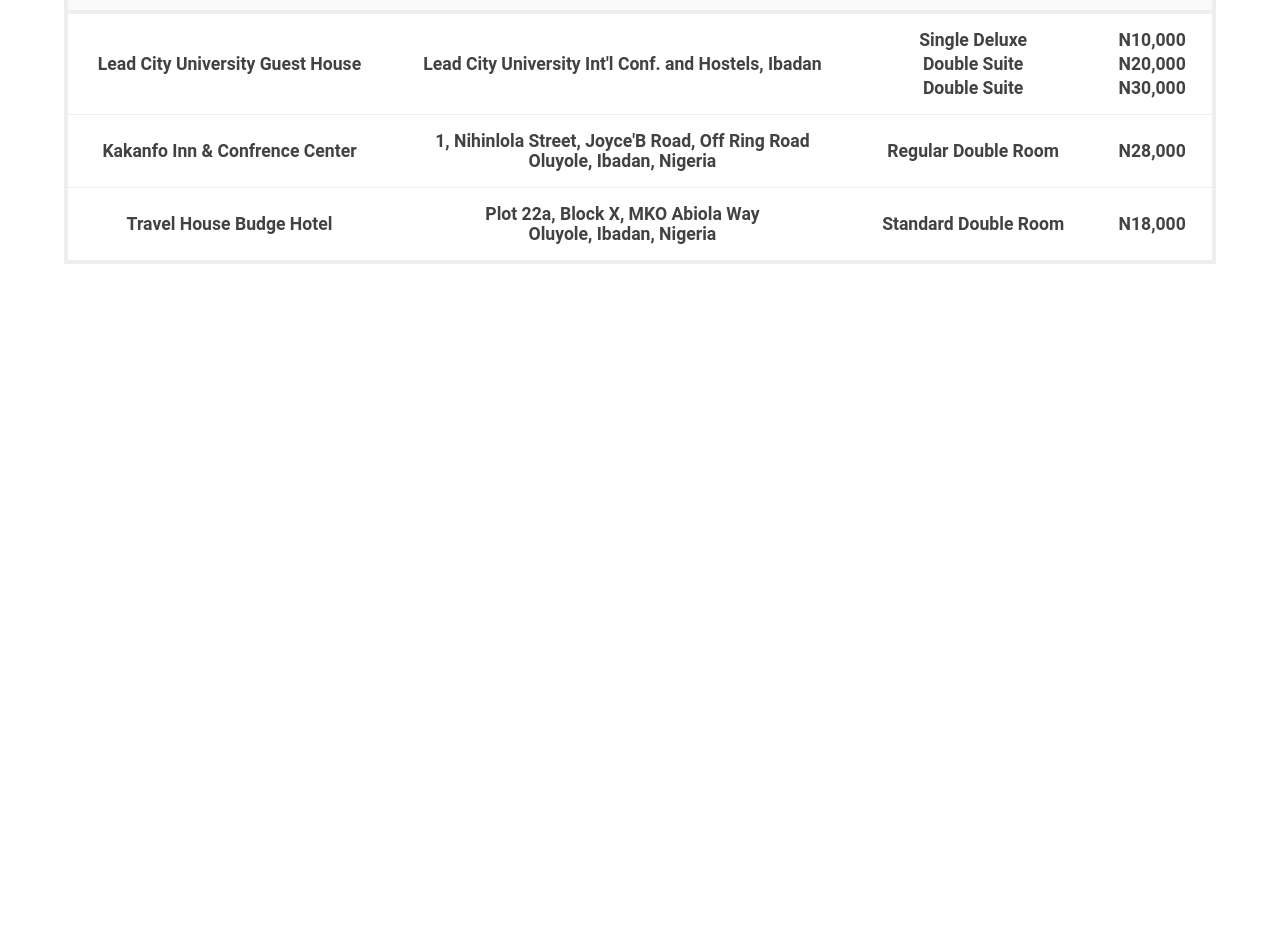
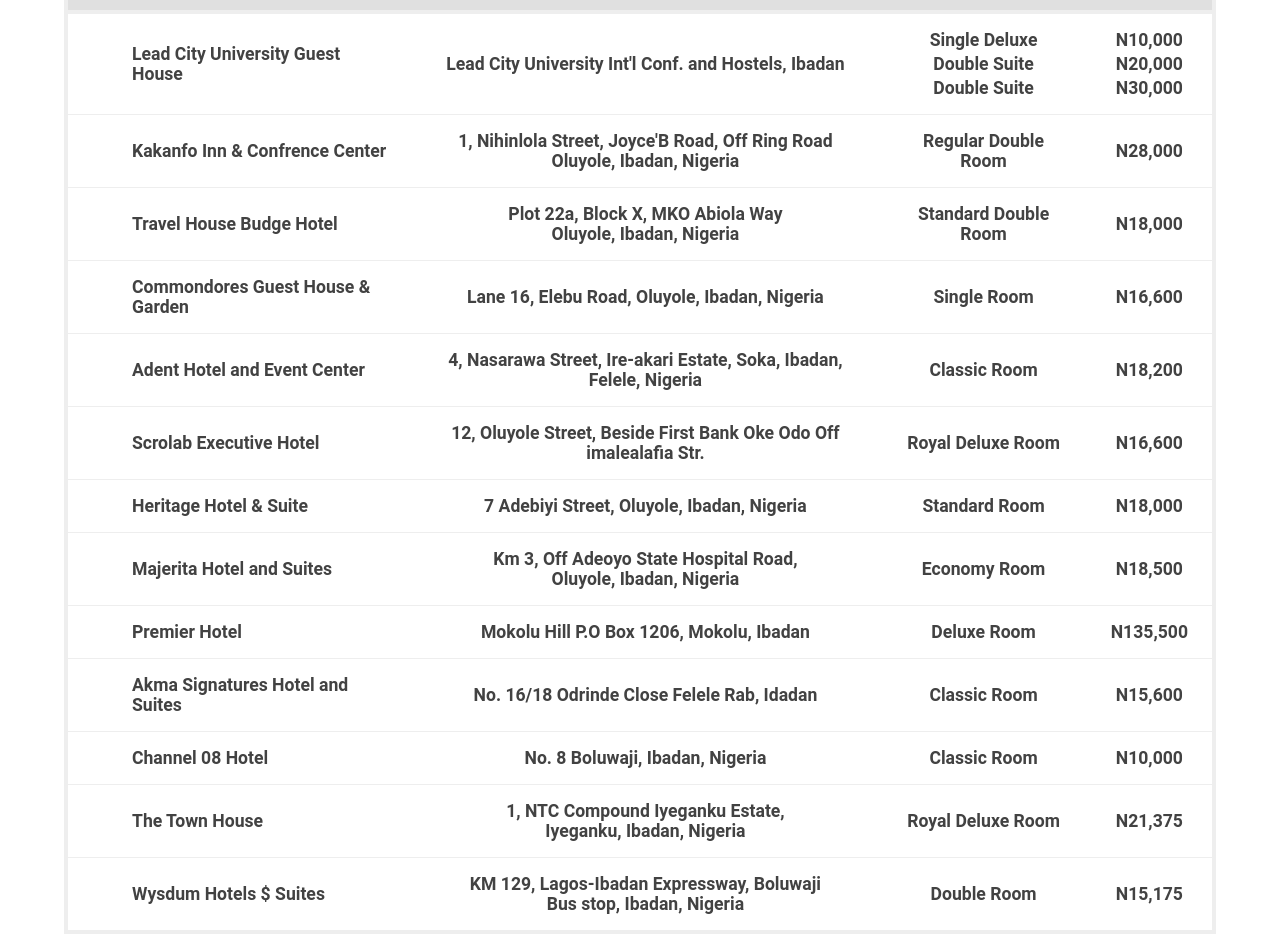
Before and after one commit to michael-ono/landing-page-fascon-2024, a React (Vite) app: page /register/accomodation in a window 1280 px wide. Shown: the part 290-1232 px from the top of the page. Before the commit the page ends 800 px from the top, so only its background shows below. Built offline with nearby package versions, Linux system fonts and the light colour scheme.

Commit message:
accomodation page done

```diff
--- a/src/components/Accomodation.jsx
+++ b/src/components/Accomodation.jsx
@@ -1,15 +1,16 @@
 import React from 'react'
 import HomepageNavbar from '../HomePage_Files/HomepageNavbar'
+import Footer from '../Navbar_Files/Footer'
 
 const Accomodation = () => {
   return (
     <div>
-        <HomepageNavbar />
-        <h1 className='text-5xl pl-4 pt-4 font-bold text-blue-900 '>Accomodation</h1>
-        <h1 className='text-2xl pl-4 pt-4 font-bold'>Below are the accomodation options:</h1>
-        <div className='px-16'>
+      <HomepageNavbar />
+      <h1 className='text-5xl pl-6 pt-4 font-bold text-blue-900 '>Accomodation</h1>
+      <h1 className='text-2xl pl-6 pt-4 font-bold'>Below are the accomodation options:</h1>
+      <div className='px-16 pb-16'>
         <table class="w-full text-sm mt-10 text-gray-800 border-4 border-grey-600">
-          <thead class="text-xs text-black uppercase bg-gray-50 border-b-4">
+          <thead class="text-xs text-black uppercase bg-gray-300 border-b-4">
             <tr>
               <th scope="col" class="py-3 px-6 text-[1.4rem] font-bold">Hostel Name</th>
               <th scope="col" class="py-3 px-6 text-[1.4rem] font-bold">Address</th>
@@ -19,7 +20,7 @@
           </thead>
           <tbody>
             <tr class="bg-white border-b ">
-              <td class="py-4 px-6 font-bold text-[1.1rem] text-center">Lead City University Guest House</td>
+              <td class="-[30%] py-4 pl-16 px-6 font-bold text-[1.1rem] text-start">Lead City University Guest House</td>
               <td class="py-4 px-6 font-bold text-[1.1rem] text-center">Lead City University Int'l Conf. and Hostels, Ibadan </td>
               <td class="py-4 px-6 font-bold text-[1.1rem] text-center space-y-1">
                 <p>Single Deluxe</p>
@@ -33,21 +34,81 @@
               </td>
             </tr>
             <tr class="bg-white border-b ">
-              <td class="py-4 px-6 font-bold text-[1.1rem] text-center">Kakanfo Inn & Confrence Center</td>
+              <td class="w-[30%] py-4 pl-16 px-6 font-bold text-[1.1rem] text-start">Kakanfo Inn & Confrence Center</td>
               <td class="py-4 px-6 font-bold text-[1.1rem] text-center">1, Nihinlola Street, Joyce'B Road, Off Ring Road <br /> Oluyole, Ibadan, Nigeria </td>
               <td class="py-4 px-6 font-bold text-[1.1rem] text-center">Regular Double Room</td>
               <td class="py-4 px-6 font-bold text-[1.1rem] text-center">N28,000</td>
             </tr>
             <tr class="bg-white border-b ">
-              <td class="py-4 px-6 font-bold text-[1.1rem] text-center">Travel House Budge Hotel</td>
+              <td class="-[30%] py-4 pl-16 px-6 font-bold text-[1.1rem] text-start">Travel House Budge Hotel</td>
               <td class="py-4 px-6 font-bold text-[1.1rem] text-center">Plot 22a, Block X, MKO Abiola Way <br /> Oluyole, Ibadan, Nigeria </td>
               <td class="py-4 px-6 font-bold text-[1.1rem] text-center">Standard Double Room</td>
               <td class="py-4 px-6 font-bold text-[1.1rem] text-center">N18,000</td>
             </tr>
-
+            <tr class="bg-white border-b ">
+              <td class="-[30%] py-4 pl-16 px-6 font-bold text-[1.1rem] text-start">Commondores Guest House & Garden</td>
+              <td class="py-4 px-6 font-bold text-[1.1rem] text-center">Lane 16, Elebu Road, Oluyole, Ibadan, Nigeria </td>
+              <td class="py-4 px-6 font-bold text-[1.1rem] text-center">Single Room</td>
+              <td class="py-4 px-6 font-bold text-[1.1rem] text-center">N16,600</td>
+            </tr>
+            <tr class="bg-white border-b ">
+              <td class="-[30%] py-4 pl-16 px-6 font-bold text-[1.1rem] text-start">Adent Hotel and Event Center</td>
+              <td class="py-4 px-6 font-bold text-[1.1rem] text-center">4, Nasarawa Street, Ire-akari Estate, Soka, Ibadan, Felele, Nigeria</td>
+              <td class="py-4 px-6 font-bold text-[1.1rem] text-center">Classic Room</td>
+              <td class="py-4 px-6 font-bold text-[1.1rem] text-center">N18,200</td>
+            </tr>
+            <tr class="bg-white border-b ">
+              <td class="-[30%] py-4 pl-16 px-6 font-bold text-[1.1rem] text-start">Scrolab Executive Hotel</td>
+              <td class="py-4 px-6 font-bold text-[1.1rem] text-center">12, Oluyole Street, Beside First Bank Oke Odo Off imalealafia Str.</td>
+              <td class="py-4 px-6 font-bold text-[1.1rem] text-center">Royal Deluxe Room</td>
+              <td class="py-4 px-6 font-bold text-[1.1rem] text-center">N16,600</td>
+            </tr>
+            <tr class="bg-white border-b ">
+              <td class="-[30%] py-4 pl-16 px-6 font-bold text-[1.1rem] text-start">Heritage Hotel & Suite</td>
+              <td class="py-4 px-6 font-bold text-[1.1rem] text-center">7 Adebiyi Street, Oluyole, Ibadan, Nigeria</td>
+              <td class="py-4 px-6 font-bold text-[1.1rem] text-center">Standard Room</td>
+              <td class="py-4 px-6 font-bold text-[1.1rem] text-center">N18,000</td>
+            </tr>
+            <tr class="bg-white border-b ">
+              <td class="-[30%] py-4 pl-16 px-6 font-bold text-[1.1rem] text-start">Majerita Hotel and Suites</td>
+              <td class="py-4 px-6 font-bold text-[1.1rem] text-center">Km 3, Off Adeoyo State Hospital Road, <br /> Oluyole, Ibadan, Nigeria</td>
+              <td class="py-4 px-6 font-bold text-[1.1rem] text-center">Economy Room</td>
+              <td class="py-4 px-6 font-bold text-[1.1rem] text-center">N18,500</td>
+            </tr>
+            <tr class="bg-white border-b ">
+              <td class="-[30%] py-4 pl-16 px-6 font-bold text-[1.1rem] text-start">Premier Hotel</td>
+              <td class="py-4 px-6 font-bold text-[1.1rem] text-center">Mokolu Hill P.O Box 1206, Mokolu, Ibadan</td>
+              <td class="py-4 px-6 font-bold text-[1.1rem] text-center">Deluxe Room</td>
+              <td class="py-4 px-6 font-bold text-[1.1rem] text-center">N135,500</td>
+            </tr>
+            <tr class="bg-white border-b ">
+              <td class="-[30%] py-4 pl-16 px-6 font-bold text-[1.1rem] text-start">Akma Signatures Hotel and Suites</td>
+              <td class="py-4 px-6 font-bold text-[1.1rem] text-center">No. 16/18 Odrinde Close Felele Rab, Idadan</td>
+              <td class="py-4 px-6 font-bold text-[1.1rem] text-center">Classic Room</td>
+              <td class="py-4 px-6 font-bold text-[1.1rem] text-center">N15,600</td>
+            </tr>
+            <tr class="bg-white border-b ">
+              <td class="-[30%] py-4 pl-16 px-6 font-bold text-[1.1rem] text-start">Channel 08 Hotel</td>
+              <td class="py-4 px-6 font-bold text-[1.1rem] text-center">No. 8 Boluwaji, Ibadan, Nigeria</td>
+              <td class="py-4 px-6 font-bold text-[1.1rem] text-center">Classic Room</td>
+              <td class="py-4 px-6 font-bold text-[1.1rem] text-center">N10,000</td>
+            </tr>
+            <tr class="bg-white border-b ">
+              <td class="-[30%] py-4 pl-16 px-6 font-bold text-[1.1rem] text-start">The Town House</td>
+              <td class="py-4 px-6 font-bold text-[1.1rem] text-center">1, NTC Compound Iyeganku Estate, <br /> Iyeganku, Ibadan, Nigeria</td>
+              <td class="py-4 px-6 font-bold text-[1.1rem] text-center">Royal Deluxe Room</td>
+              <td class="py-4 px-6 font-bold text-[1.1rem] text-center">N21,375</td>
+            </tr>
+            <tr class="bg-white border-b ">
+              <td class="-[30%] py-4 pl-16 px-6 font-bold text-[1.1rem] text-start">Wysdum Hotels $ Suites</td>
+              <td class="py-4 px-6 font-bold text-[1.1rem] text-center">KM 129, Lagos-Ibadan Expressway,  Boluwaji <br /> Bus stop, Ibadan, Nigeria</td>
+              <td class="py-4 px-6 font-bold text-[1.1rem] text-center">Double Room</td>
+              <td class="py-4 px-6 font-bold text-[1.1rem] text-center">N15,175</td>
+            </tr>
             </tbody>
         </table>
-        </div>
+      </div>
+      <Footer />
     </div>
   )
 }
--- a/src/components/Registration.jsx
+++ b/src/components/Registration.jsx
@@ -42,7 +42,7 @@
         <h2 className="text-2xl font-bold mb-8">Registration Rates</h2>
         {/* <h3 className="text-xl font-bold mb-2">In-Person Full Conference Options:</h3> */}
         <table class="w-full text-sm text-gray-800 border-4 border-grey-600">
-                <thead class="text-xs text-black uppercase bg-gray-50 border-b-4">
+                <thead class="text-xs text-black uppercase bg-gray-300 border-b-4">
                 <tr>
                     <th scope="col" class="py-3 px-6 text-[1.4rem] font-bold">Type</th>
                     <th scope="col" class="py-3 px-6 text-[1.4rem] font-bold">Amount</th>
```
